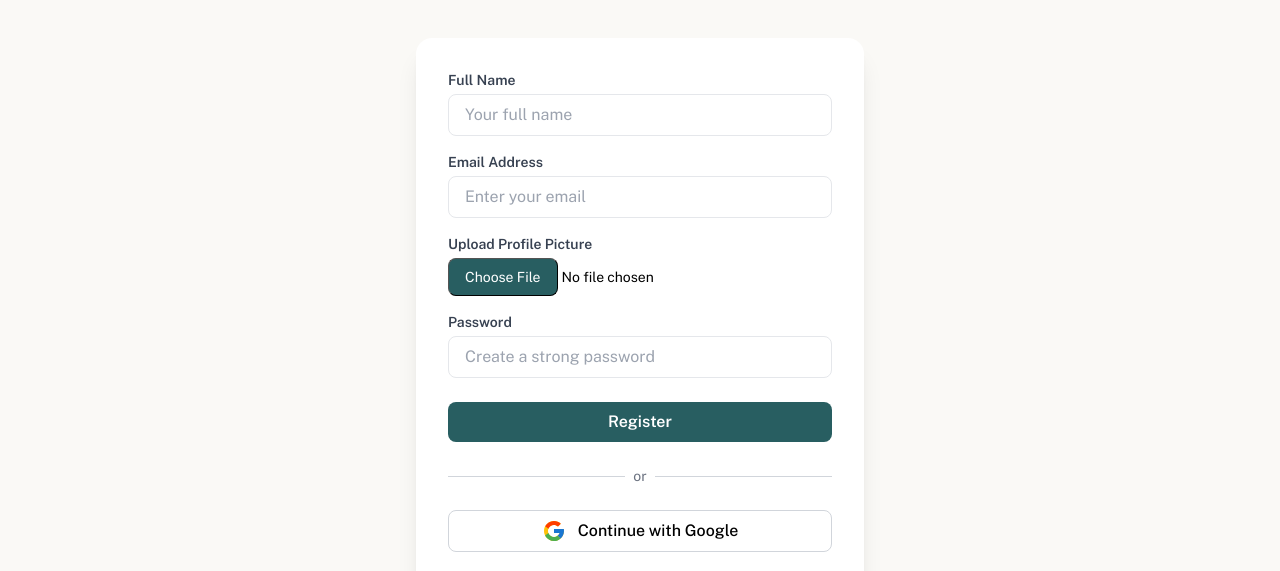
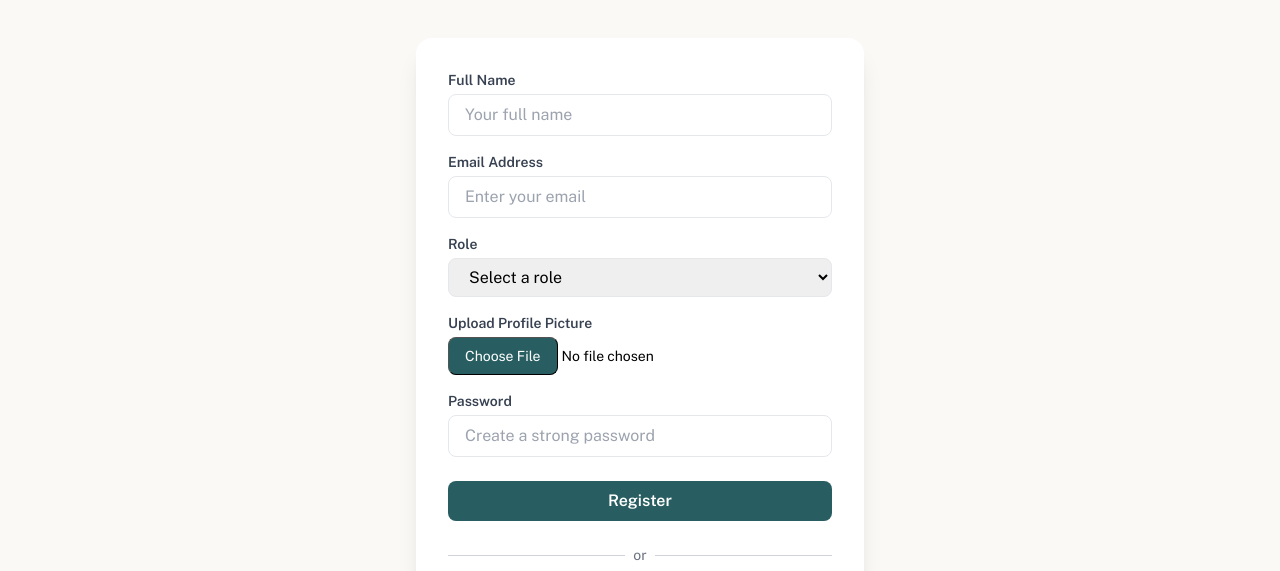
Before and after one commit to shahbaz-kamal/green-link-client, a React (Vite) app: page /register in a window 1280 px wide. Shown: the part 226-797 px from the top of the page. Built offline with nearby package versions, Linux system fonts and the light colour scheme; no server answers.

Commit message:
regtration process done

```diff
--- a/src/Layouts/Mainlayout.jsx
+++ b/src/Layouts/Mainlayout.jsx
@@ -3,8 +3,14 @@ import React from "react";
 import { Outlet } from "react-router-dom";
 import Footer from "../Shared/Footer";
 import Navbar from "../Shared/Navbar/Navbar";
+import useAuth from "../Hooks/useAuth";
+import Loading from "../Shared/Loading";
 
 const Mainlayout = () => {
+  const { loading } = useAuth();
+  if (loading) {
+    return <Loading></Loading>;
+  }
   return (
     <div className="flex flex-col min-h-screen">
       <header className="w-full bg-secondary  py-6 fixed bg-opacity-75 backdrop-blur-md z-10">
--- a/src/Pages/Auth/Register.jsx
+++ b/src/Pages/Auth/Register.jsx
@@ -2,8 +2,99 @@ import React from "react";
 import { Link } from "react-router-dom";
 import SectionTitle from "../../Shared/SectionTitle";
 import SocialLogin from "./SocialLogin";
+import { imageUpload } from "../../Utilities/imageUpload";
+import useAuth from "../../Hooks/useAuth";
+import useAxiosSecure from "../../Hooks/useAxiosSecure";
+import Swal from "sweetalert2";
 
 const Register = () => {
+  const { user, createUser, loading, updateProfileUser, setLoading } =
+    useAuth();
+  const axiosSecure = useAxiosSecure();
+  const handleRegister = async (e) => {
+    e.preventDefault();
+    // photo upload
+    const photoData = e.target.photo.files[0];
+    let photo = "";
+    if (photoData) {
+      photo = await imageUpload(photoData);
+    }
+
+    // const { url: photo } = await imageUpload(photoData);
+
+    // rest
+    const name = e.target.name.value;
+    const email = e.target.email.value;
+    const password = e.target.password.value;
+    const role = e.target.role.value;
+    const regexPass = /^.{6,}$/;
+    const regexUpperCase = /[A-Z]/;
+    const regexLowerCase = /[a-z]/;
+    if (!regexPass.test(password)) {
+      Swal.fire({
+        icon: "error",
+        title: "Oops...",
+        text: "Password should be at least 6 characters",
+      });
+      return;
+    }
+    if (!regexUpperCase.test(password)) {
+      Swal.fire({
+        icon: "error",
+        title: "Oops...",
+        text: "Password should contain at least 1 uppercase letter",
+      });
+      return;
+    }
+    if (!regexLowerCase.test(password)) {
+      Swal.fire({
+        icon: "error",
+        title: "Oops...",
+        text: "Password should contain at least 1 lowercase letter",
+      });
+      return;
+    }
+
+    const newUser = { name, email, role, photo };
+
+    // //createng user
+    createUser(email, password)
+      .then((result) => {
+        console.log("from register page----->", result.user);
+        updateProfileUser()
+          .then(async () => {
+            const res = await axiosSecure.post("store-user-info", newUser);
+            if (res.data.insertedId) {
+              setLoading(false);
+              Swal.fire({
+                position: "top-end",
+                icon: "success",
+                title: "Registration Successful",
+                showConfirmButton: false,
+                timer: 1500,
+              });
+            }
+            if (res.data.message === "This user already exist") {
+              setLoading(false);
+              Swal.fire({
+                icon: "error",
+                text: "You already have an account, please login",
+              });
+            }
+          })
+          .catch((err) => {
+            console.log(err);
+          });
+      })
+      .catch((error) => {
+        console.log(error.message);
+        setLoading(false);
+        Swal.fire({
+          icon: "error",
+          text: "You already have an account, please login",
+        });
+      });
+  };
   return (
     <div className="flex flex-col items-center justify-center px-4">
       <header>
@@ -14,18 +105,15 @@ const Register = () => {
       </header>
 
       <div className="w-full max-w-md bg-white shadow-xl rounded-2xl p-8">
-        <form>
+        <form onSubmit={handleRegister}>
           {/* Name */}
           <div className="mb-4">
-            <label
-              htmlFor="name"
-              className="block text-sm font-semibold mb-1 text-gray-700"
-            >
+            <label className="block text-sm font-semibold mb-1 text-gray-700">
               Full Name
             </label>
             <input
               type="text"
-              id="name"
+              name="name"
               placeholder="Your full name"
               className="w-full px-4 py-2 border rounded-lg focus:outline-none focus:ring-2 focus:ring-teal"
               required
@@ -34,19 +122,34 @@ const Register = () => {
 
           {/* Email */}
           <div className="mb-4">
-            <label
-              htmlFor="email"
-              className="block text-sm font-semibold mb-1 text-gray-700"
-            >
+            <label className="block text-sm font-semibold mb-1 text-gray-700">
               Email Address
             </label>
             <input
               type="email"
-              id="email"
+              name="email"
               placeholder="Enter your email"
               className="w-full px-4 py-2 border rounded-lg focus:outline-none focus:ring-2 focus:ring-teal"
               required
             />
+          </div>
+          {/* role */}
+          <div className="mb-4">
+            <label className="block text-sm font-semibold mb-1 text-gray-700">
+              Role
+            </label>
+            <select
+              name="role"
+              className="w-full px-4 py-2 border rounded-lg focus:outline-none focus:ring-2 focus:ring-teal"
+              required
+            >
+              <option value="" disabled selected>
+                Select a role
+              </option>
+              <option value="volunteer">Volunteer</option>
+
+              <option value="donor">Donor</option>
+            </select>
           </div>
 
           {/* Profile Picture Upload */}
@@ -59,7 +162,7 @@ const Register = () => {
             </label>
             <input
               type="file"
-              id="photo"
+              name="photo"
               accept="image/*"
               className="w-full text-sm file:px-4 file:py-2 file:border file:rounded-lg file:bg-teal file:text-white file:cursor-pointer"
             />
@@ -67,15 +170,12 @@ const Register = () => {
 
           {/* Password */}
           <div className="mb-6">
-            <label
-              htmlFor="password"
-              className="block text-sm font-semibold mb-1 text-gray-700"
-            >
+            <label className="block text-sm font-semibold mb-1 text-gray-700">
               Password
             </label>
             <input
               type="password"
-              id="password"
+              name="password"
               placeholder="Create a strong password"
               className="w-full px-4 py-2 border rounded-lg focus:outline-none focus:ring-2 focus:ring-teal"
               required
@@ -103,10 +203,7 @@ const Register = () => {
         {/* Navigate to Login */}
         <p className="text-center text-sm mt-6 text-gray-600">
           <span className="mr-1">Already have an account?</span>
-          <Link
-            to="/login"
-            className="text-teal font-semibold hover:underline"
-          >
+          <Link to="/login" className="text-teal font-semibold hover:underline">
             Log in here
           </Link>
         </p>
--- a/src/Provider/AuthProvider.jsx
+++ b/src/Provider/AuthProvider.jsx
@@ -68,7 +68,7 @@ const AuthProvider = ({ children }) => {
     createUser,
     loginUser,
     googleLoginUser,
-    updateProfile,
+    updateProfileUser,
     logOutUser,
     loading,
     setLoading,
--- /dev/null
+++ b/src/Utilities/imageUpload.js
@@ -0,0 +1,15 @@
+import axios from "axios";
+
+const imageHostingApi = import.meta.env.VITE_IMAGE_HOSTING_KEY;
+const imageUploadApi = `https://api.imgbb.com/1/upload?key=${imageHostingApi}`;
+
+export const imageUpload = async (imageData) => {
+  const imageDataForBB = { image: imageData };
+
+  const res = await axios.post(imageUploadApi, imageDataForBB, {
+    headers: { "Content-Type": "multipart/form-data" },
+  });
+  const url = res.data.data.display_url;
+  console.log(url);
+  return url;
+};
```
